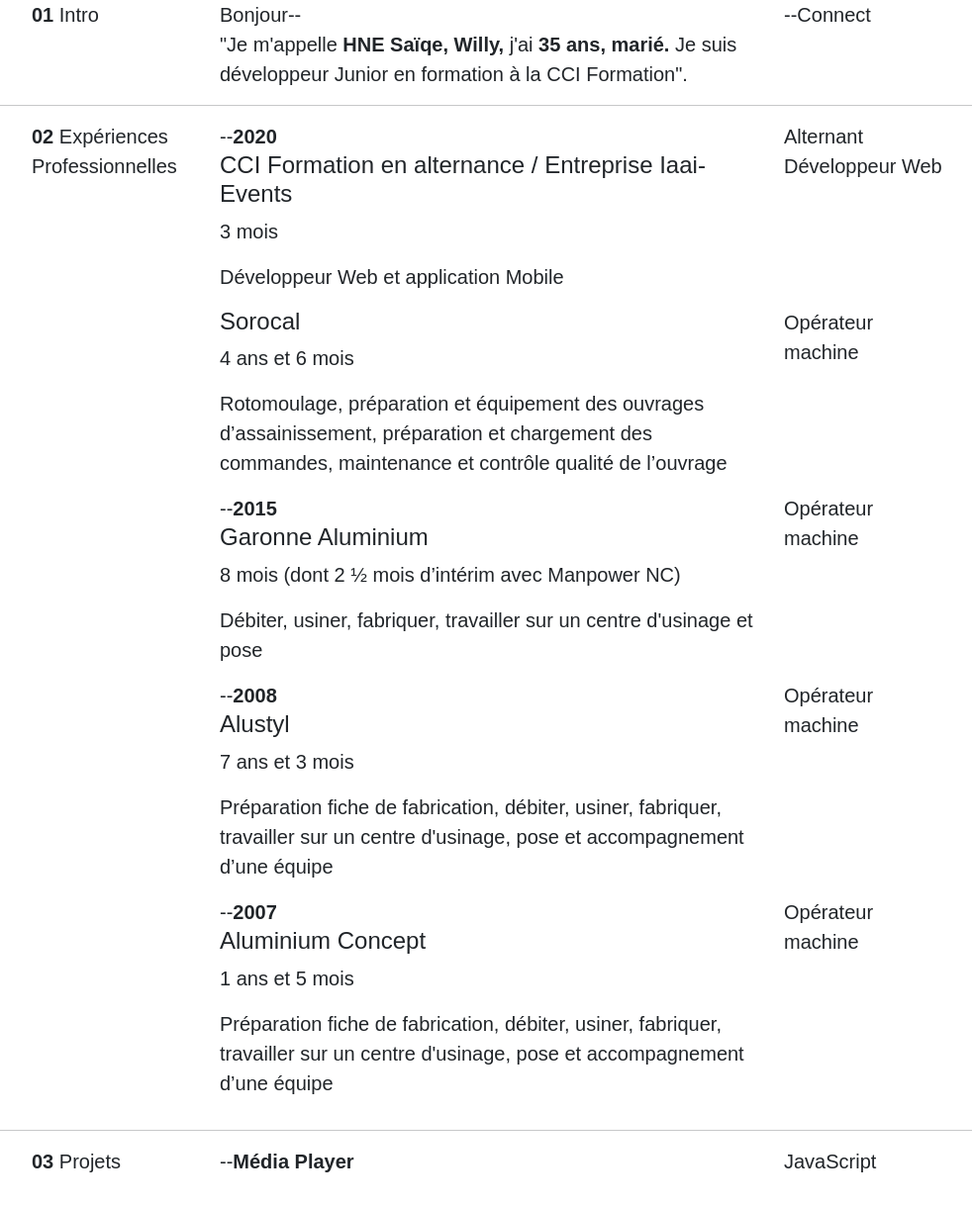
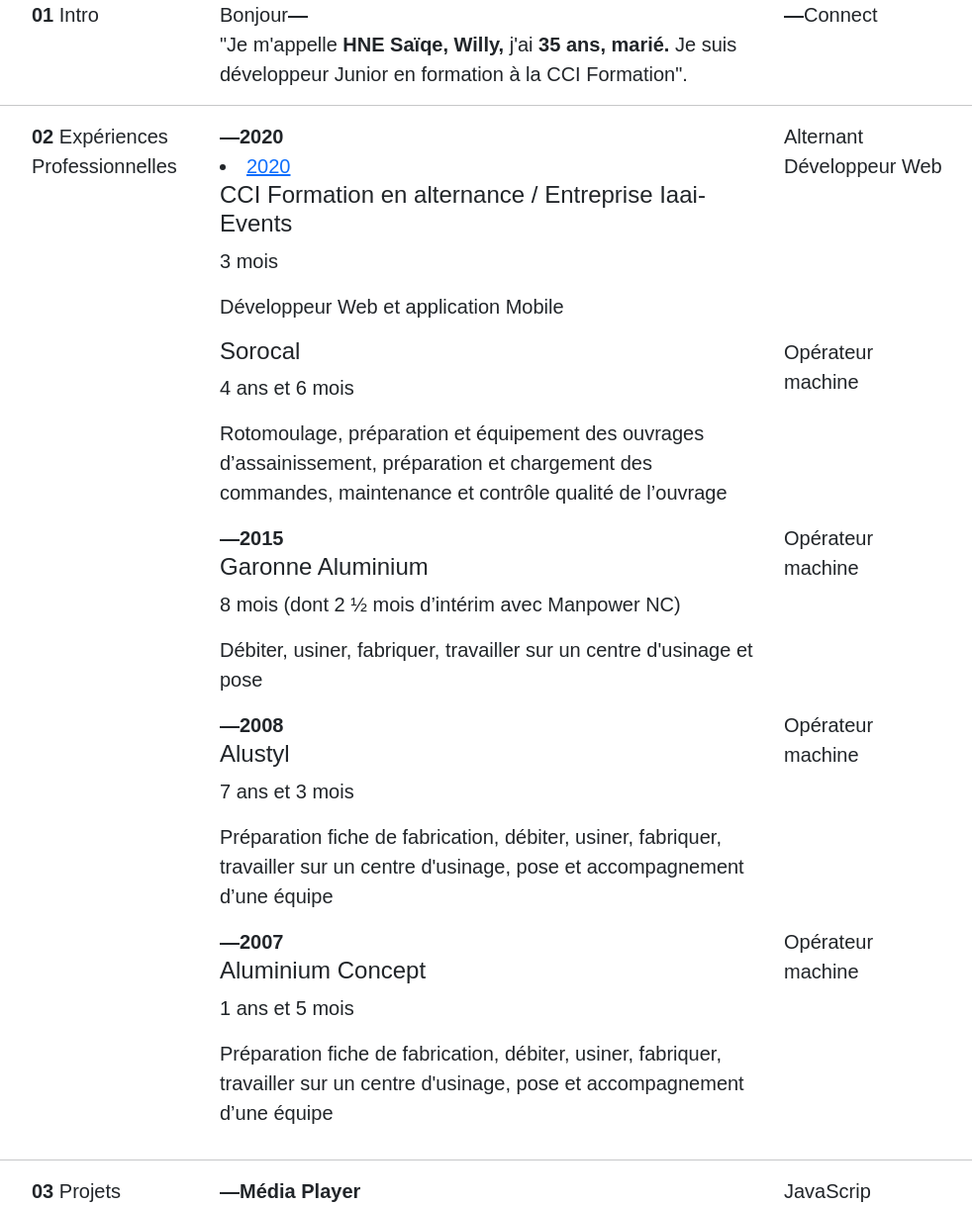
Before and after one commit to hnesaiqe/portefolio, a plain HTML site: page index.html in a window 1280 px wide. Shown: the whole page at 99% size, without its empty margins (145-1127 px from the left). Before the commit the page ends 1189 px from the top, so only its background shows below. Drawn offline with nearby package versions, Linux system fonts and the light colour scheme; a web font is replaced by a local one.

Commit message:
tiret long

```diff
--- a/index.html
+++ b/index.html
@@ -9,8 +9,9 @@
     <link href="https://cdn.jsdelivr.net/npm/bootstrap@5.0.0-beta1/dist/css/bootstrap.min.css" rel="stylesheet"
         integrity="sha384-giJF6kkoqNQ00vy+HMDP7azOuL0xtbfIcaT9wjKHr8RbDVddVHyTfAAsrekwKmP1" crossorigin="anonymous">
     <link href="https://fonts.googleapis.com/css2?family=Martel+Sans&display=swap" rel="stylesheet">
+    <link rel="stylesheet" href="style.css">
+    <script src="script.js"></script>
 
-    <link rel="stylesheet" href="style.css">
 </head>
 
 <body>
@@ -25,7 +26,7 @@
                 <div class="block-text">
                     <div class="hello-wrapper">
                         <div class="heading">Bonjour</div>
-                        <div class="hello-dash">--</div>
+                        <div class="hello-dash"><strong> &mdash;</strong> </div>
                     </div>
                     <div class="heading">
                         "Je m'appelle <strong>HNE Saïqe, Willy,</strong> j'ai <strong>35 ans, marié.</strong> Je suis
@@ -35,7 +36,7 @@
             </div>
             <div class="col col-lg-2">
                 <div class="connect-wrapper">
-                    <div class="connect-dash">--</div>
+                    <div class="connect-dash"><strong>&mdash;</strong></div>
                     <div>Connect</div>
                 </div>
             </div>
@@ -50,10 +51,11 @@
             <div class="col-6">
                 <div class="experiences">
                     <div class="year-wrapper">
-                        <div class="year-dash">--</div>
+                        <div class="year-dash"><strong>&mdash;</strong></div>
                         <div><strong>2020</strong></div>
                     </div>
                     <div class="detail-list">
+                        <li><a href="#" title="Header" data-toggle="popover" data-placement="right" data-content="Content">2020</a></li>
                         <h4> CCI Formation en alternance / Entreprise Iaai-Events</h4>
                         <p>3 mois</p>
                         <p>Développeur Web et application Mobile</p>
@@ -94,7 +96,7 @@
             <div class="col-6">
                 <div class="experiences">
                     <div class="year-wrapper">
-                        <div class="year-dash">--</div>
+                        <div class="year-dash"><strong>&mdash;</strong></div>
                         <div><strong>2015</strong></div>
                     </div>
                     <div class="detail-list">
@@ -114,7 +116,7 @@
             <div class="col-6">
                 <div class="experiences">
                     <div class="year-wrapper">
-                        <div class="year-dash">--</div>
+                        <div class="year-dash"><strong>&mdash;</strong></div>
                         <div><strong>2008</strong></div>
                     </div>
                     <div class="detail-list">
@@ -136,7 +138,7 @@
             <div class="col-6">
                 <div class="experiences">
                     <div class="year-wrapper">
-                        <div class="year-dash">--</div>
+                        <div class="year-dash"><strong>&mdash;</strong></div>
                         <div><strong>2007</strong></div>
                     </div>
                     <div class="detail-list">
@@ -162,12 +164,12 @@
             </div>
             <div class="col-6">
                 <div class="projet-wrapper">
-                    <div class="projet-dash">--</div>
+                    <div class="projet-dash"><strong>&mdash;</strong></div>
                     <div><strong>Média Player</strong></div>
                 </div>
             </div>
             <div class="col col-lg-2">
-                JavaScript
+                JavaScrip
             </div>
         </div>
     </div>
--- /dev/null
+++ b/script.js
@@ -0,0 +1,4 @@
+    // popover
+$(document).ready(function(){
+    $('[data-toggle="popover"]').popover();
+});
```
